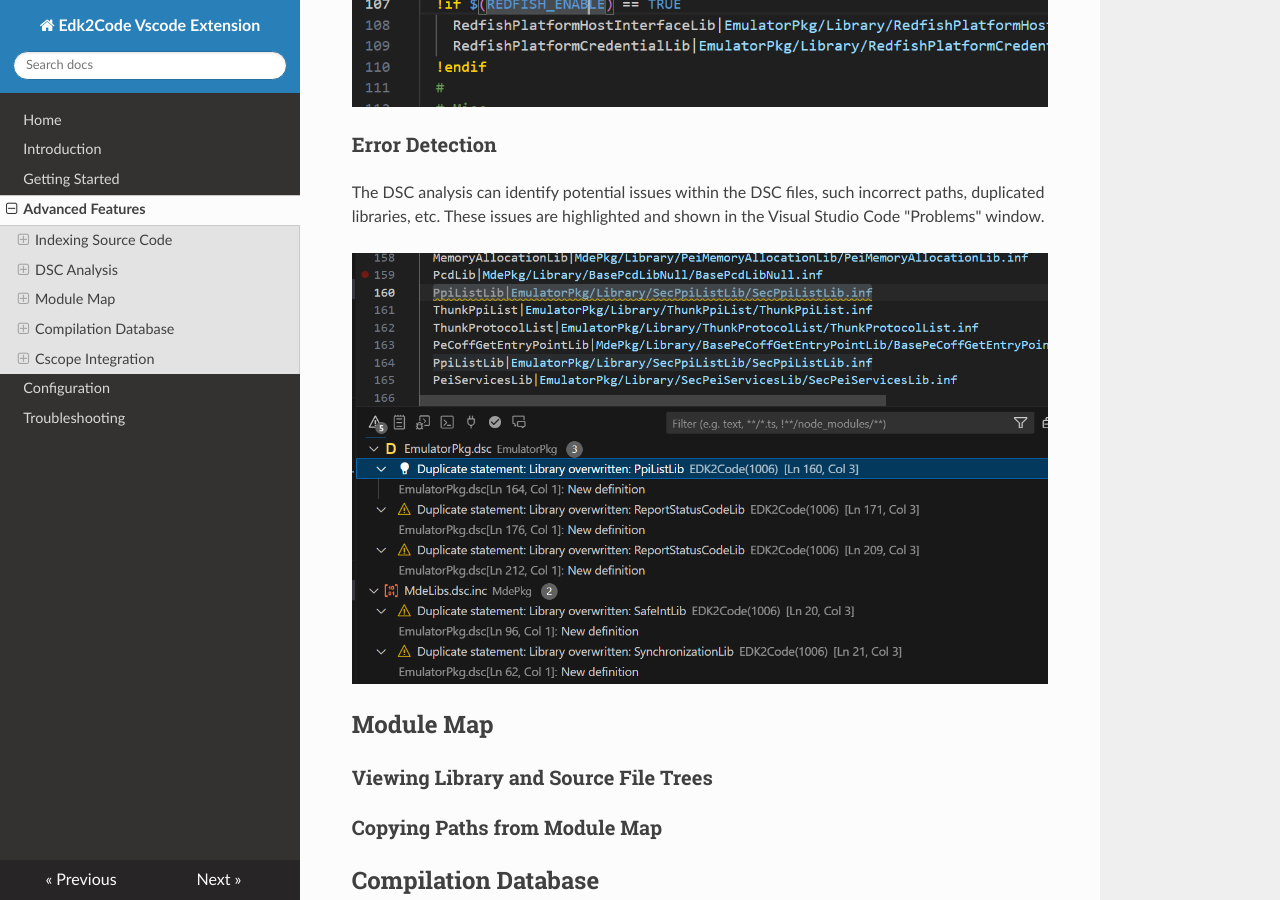
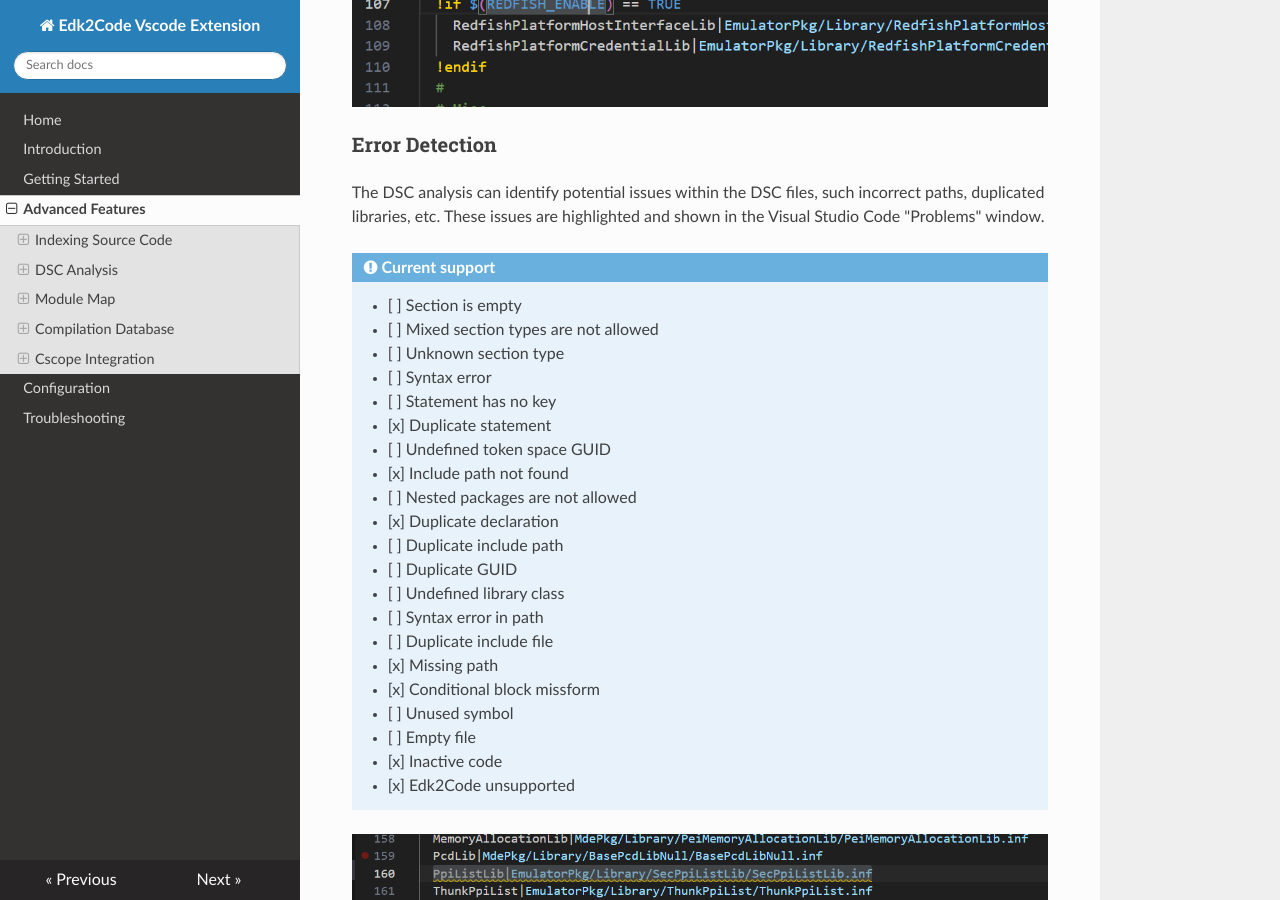
Before and after one commit to intel/Edk2Code, an MkDocs documentation site: the page built from docs/advance_features.md, in a window 1280 px wide and 900 px high, scrolled down 3925 px. Built offline with MkDocs 1.6.1, drawn with Linux system fonts in a browser that asks for light colours; nearby versions of some CDN libraries.

Commit message:
Add error detection support details to advance_features.md

```diff
--- a/docs/advance_features.md
+++ b/docs/advance_features.md
@@ -84,6 +84,30 @@
 ### Error Detection
 The DSC analysis can identify potential issues within the DSC files, such incorrect paths, duplicated libraries, etc. These issues are highlighted and shown in the Visual Studio Code "Problems" window.
 
+!!! abstract "Current support"
+    * [ ] Section is empty
+    * [ ] Mixed section types are not allowed
+    * [ ] Unknown section type
+    * [ ] Syntax error
+    * [ ] Statement has no key
+    * [x] Duplicate statement
+    * [ ] Undefined token space GUID
+    * [x] Include path not found
+    * [ ] Nested packages are not allowed
+    * [x] Duplicate declaration
+    * [ ] Duplicate include path
+    * [ ] Duplicate GUID
+    * [ ] Undefined library class
+    * [ ] Syntax error in path
+    * [ ] Duplicate include file
+    * [x] Missing path
+    * [x] Conditional block missform
+    * [ ] Unused symbol
+    * [ ] Empty file
+    * [x] Inactive code
+    * [x] Edk2Code unsupported
+
+
 ![55e73504-3e8b-4b58-a9fa-5fc64a89614f](images/55e73504-3e8b-4b58-a9fa-5fc64a89614f.png)
 
 ## Module Map
```
